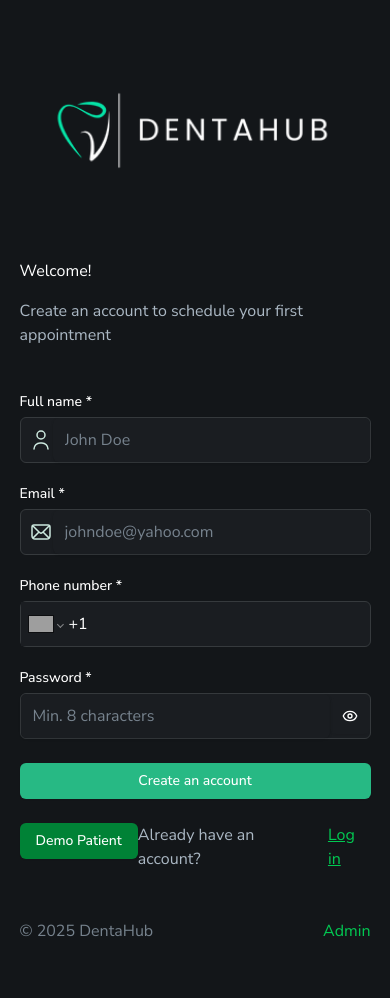
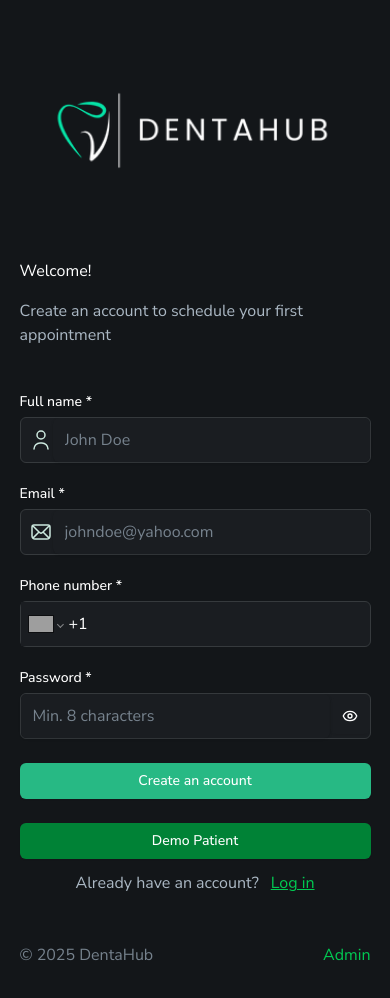
Before and after one commit to verobelo/dentahub, a Next.js app: page / in a window 390 px wide. Shown: the top 998 px of the page. Built offline with nearby package versions, Linux system fonts and the light colour scheme; no server answers; grey boxes are pictures that could not be loaded.

Commit message:
Handle buttons display on small screens

```diff
--- a/components/forms/PatientForm.tsx
+++ b/components/forms/PatientForm.tsx
@@ -116,7 +116,7 @@
           required={true}
         />
         <SubmitButton isLoading={isLoading}>Create an account</SubmitButton>
-        <div className='flex justify-between'>
+        <div className='flex flex-col gap-3 md:flex-row md:justify-between'>
           <Button
             type='button'
             className='bg-green-700 hover:brightness-110'
```
